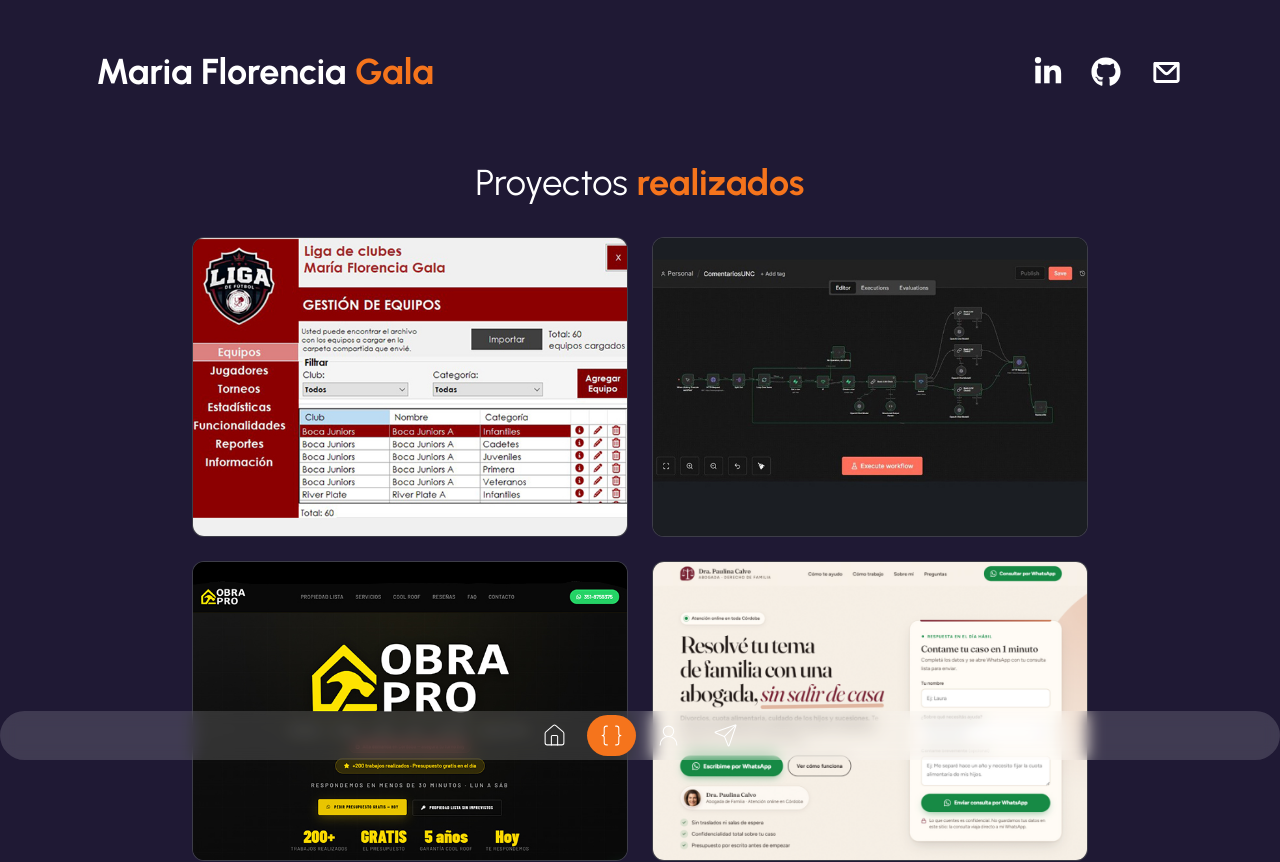
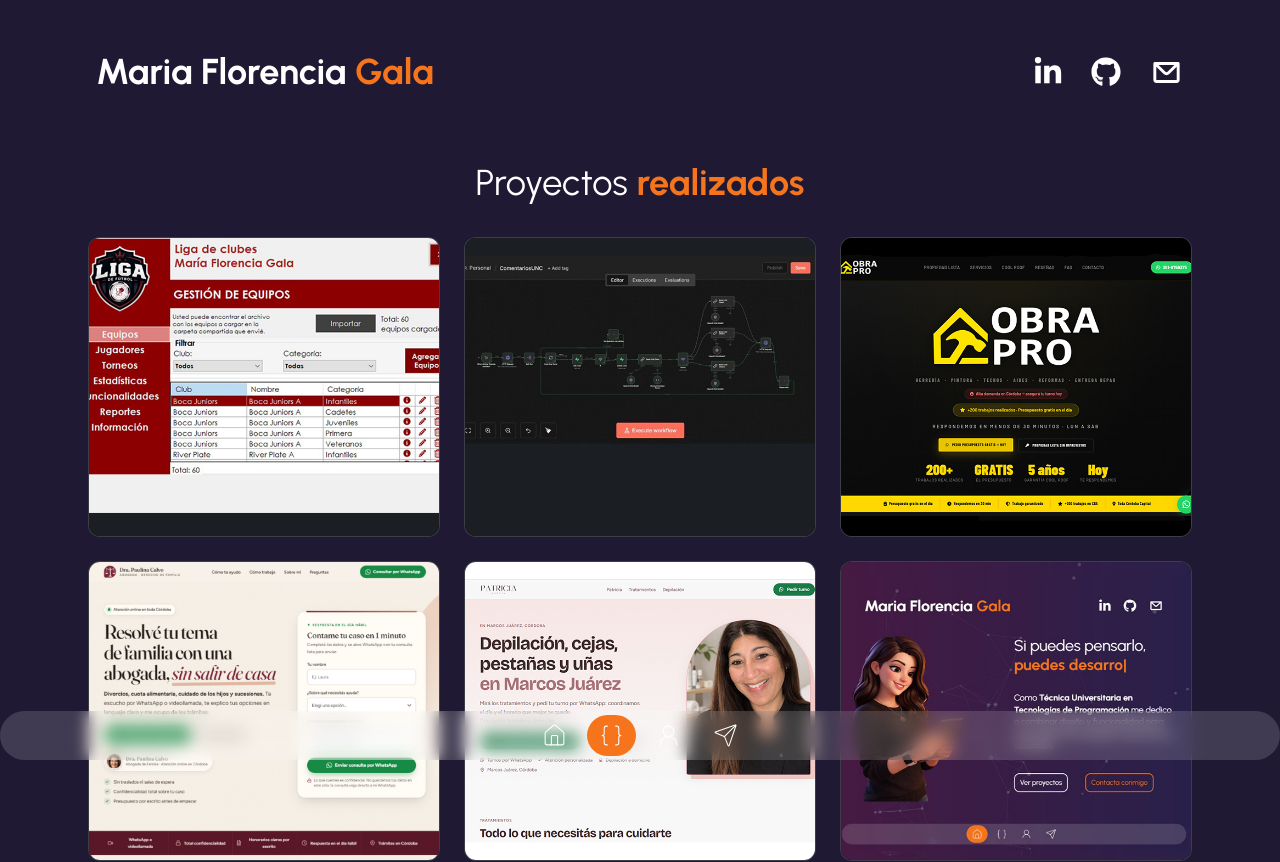
Before and after one commit to MariaFlorenciaGala/portfolioNext, a Next.js app: page /projects in a window 1280 px wide. Shown: the top 862 px of the page. Built offline with nearby package versions, Linux system fonts and the light colour scheme.

Commit message:
3 columns in projects

```diff
--- a/app/(routes)/projects/page.tsx
+++ b/app/(routes)/projects/page.tsx
@@ -20,7 +20,7 @@
                 <h1 className="text-2xl leading-tight text-center md:text-4xl mb-8">
                     Proyectos <span className="font-bold text-secondary">realizados</span>
                 </h1>
-                <div className="grid grid-cols-1 sm:grid-cols-2 gap-6 max-w-4xl mx-auto">
+                <div className="grid grid-cols-1 sm:grid-cols-2 lg:grid-cols-3 gap-6 max-w-6xl mx-auto">
                     {dataProjects.map((data) => (
                         <PortfolioBox key={data.id} data={data}/>
                     ))}
```
Also changed, not shown: 1 other file (tests, documents, lock files or other folders).
